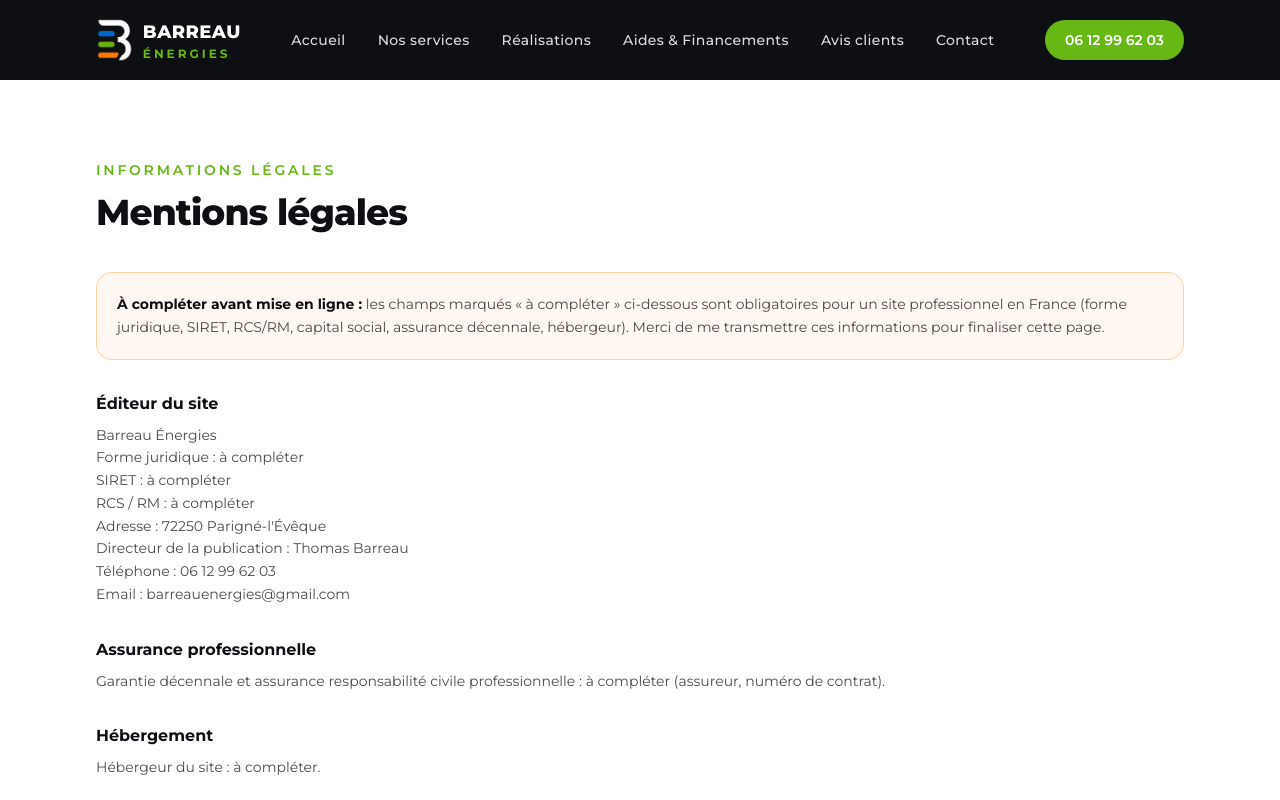
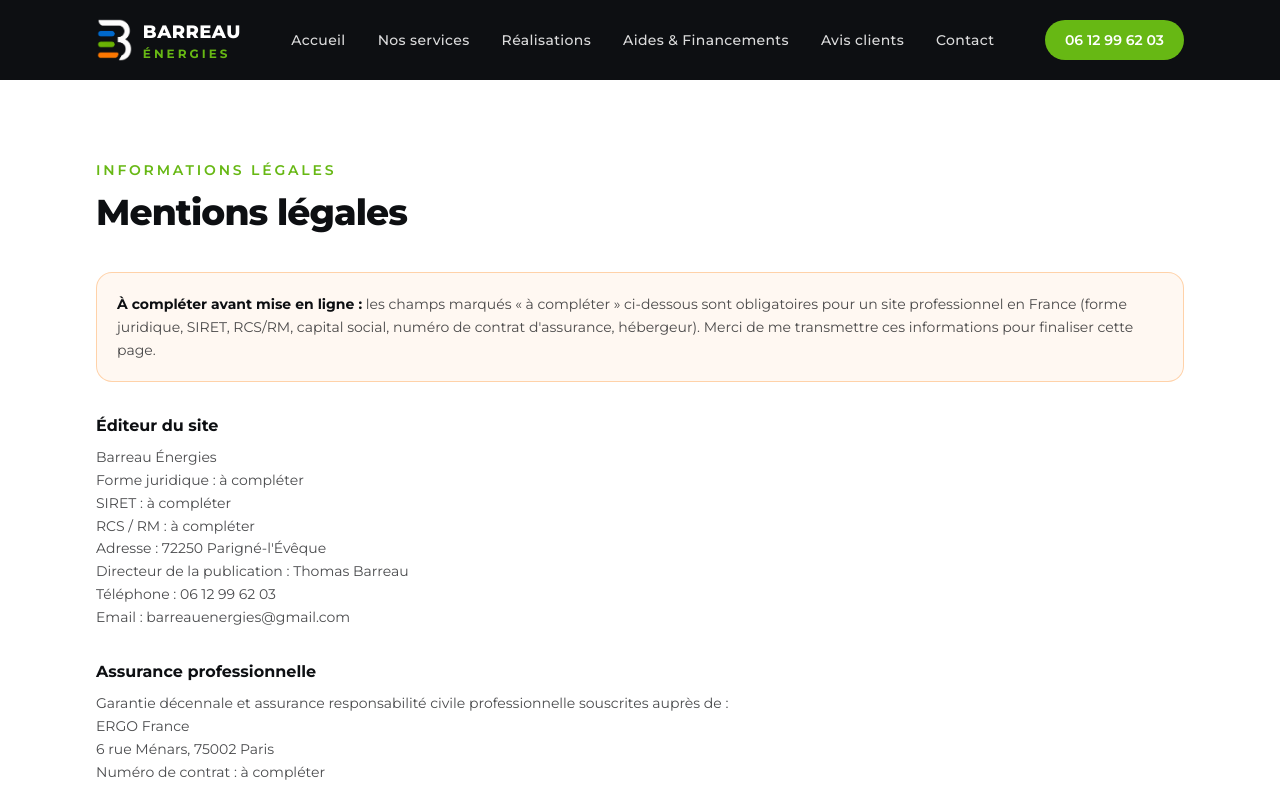
Before and after one commit to Thomas33680/Barreau-Energies, a Next.js app: page /mentions-legales in a window 1280 px wide. Shown: the top 800 px of the page. Built offline with nearby package versions, Linux system fonts and the light colour scheme.

Commit message:
Renseigner l'assurance décennale / RC Pro dans les mentions légales
Ajoute l'assureur (ERGO France, 6 rue Ménars, 75002 Paris). Le numéro
de contrat, la forme juridique, le SIRET et l'hébergeur restent à
compléter.

```diff
--- a/src/app/mentions-legales/page.tsx
+++ b/src/app/mentions-legales/page.tsx
@@ -18,8 +18,9 @@ export default function MentionsLegalesPage() {
             <strong className="text-ink">À compléter avant mise en ligne :</strong>{" "}
             les champs marqués « à compléter » ci-dessous sont obligatoires
             pour un site professionnel en France (forme juridique, SIRET,
-            RCS/RM, capital social, assurance décennale, hébergeur). Merci de
-            me transmettre ces informations pour finaliser cette page.
+            RCS/RM, capital social, numéro de contrat d&apos;assurance,
+            hébergeur). Merci de me transmettre ces informations pour
+            finaliser cette page.
           </div>
 
           <div>
@@ -48,7 +49,13 @@ export default function MentionsLegalesPage() {
             <h2 className="text-base font-bold text-ink">Assurance professionnelle</h2>
             <p className="mt-2">
               Garantie décennale et assurance responsabilité civile
-              professionnelle : à compléter (assureur, numéro de contrat).
+              professionnelle souscrites auprès de :
+              <br />
+              ERGO France
+              <br />
+              6 rue Ménars, 75002 Paris
+              <br />
+              Numéro de contrat : à compléter
             </p>
           </div>
 
```
